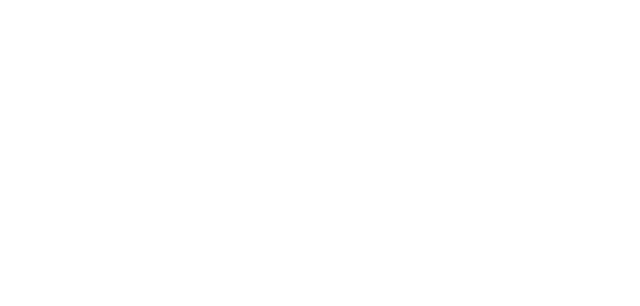
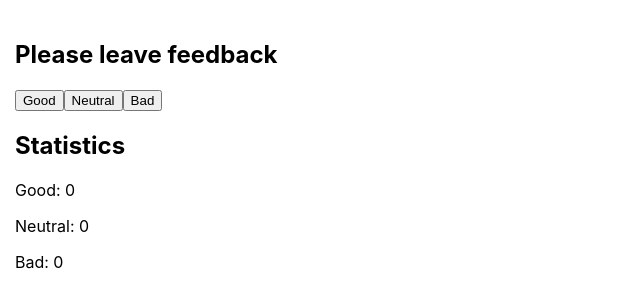
Before and after one commit to aleks-martyn/goit-react-hw-04-feedback, a React (Create React App) app: page / in a window 1280 px wide. Shown: the top 306 px of the page, without its empty margins (0-640 px from the left). Built offline with nearby package versions, Linux system fonts and the light colour scheme.

Commit message:
Update App.jsx

```diff
--- a/src/components/App.jsx
+++ b/src/components/App.jsx
@@ -1,5 +1,42 @@
+import { useState } from 'react';
+import { Section } from './Section';
 import { Container } from './App.styled';
 
 export const App = () => {
-  return <Container></Container>;
+  const [goodComment, setGoodComment] = useState(0);
+  const [neutralComment, setNeutralComment] = useState(0);
+  const [badComment, setBadComment] = useState(0);
+
+  const handleGoodCommentChange = event => {
+    setGoodComment(prevState => goodComment + 1);
+  };
+  const handleNeutralCommentChange = event => {
+    setNeutralComment(prevState => neutralComment + 1);
+  };
+  const handleBadCommentChange = event => {
+    setBadComment(prevState => badComment + 1);
+  };
+
+  return (
+    <Container>
+      <Section title="Please leave feedback">
+        <button type="button" onClick={handleGoodCommentChange}>
+          Good
+        </button>
+        <button type="button" onClick={handleNeutralCommentChange}>
+          Neutral
+        </button>
+        <button type="button" onClick={handleBadCommentChange}>
+          Bad
+        </button>
+      </Section>
+      <Section title="Statistics">
+        <div>
+          <p>Good: {goodComment}</p>
+          <p>Neutral: {neutralComment}</p>
+          <p>Bad: {badComment}</p>
+        </div>
+      </Section>
+    </Container>
+  );
 };
```
